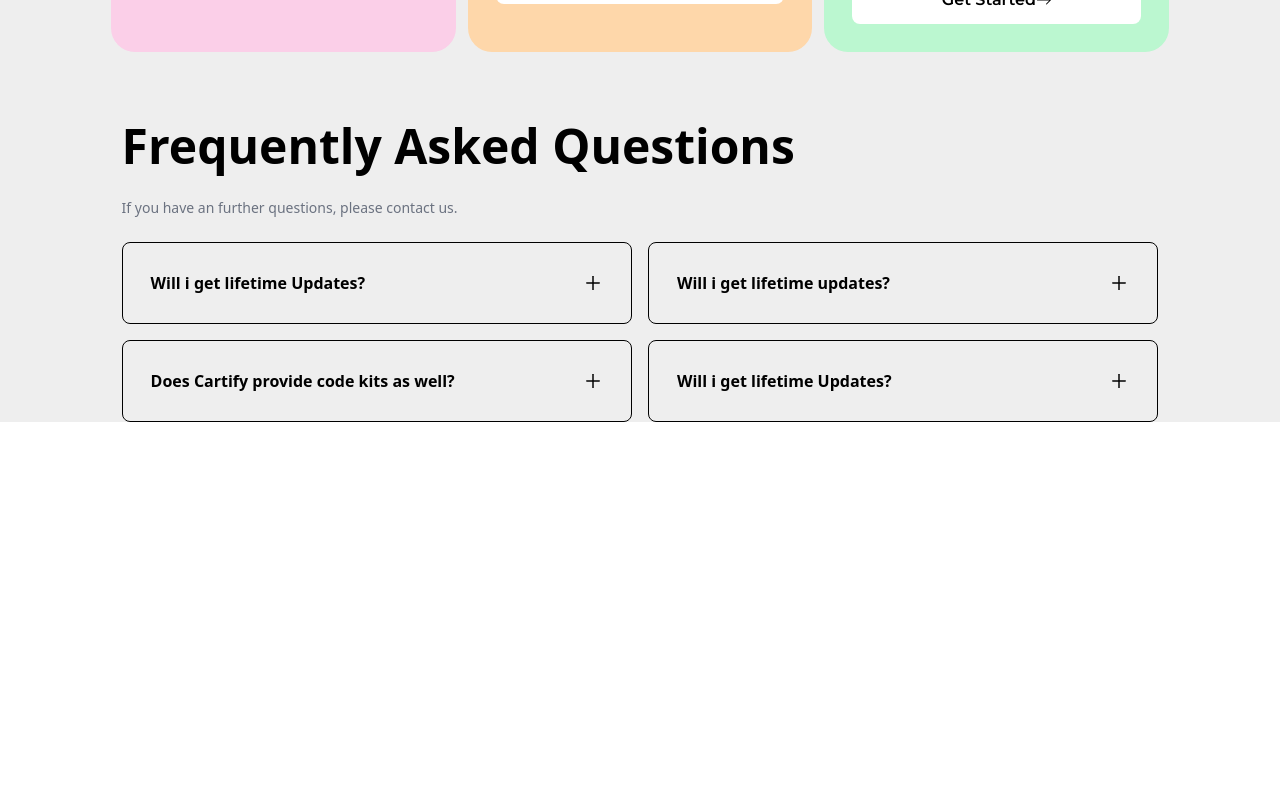
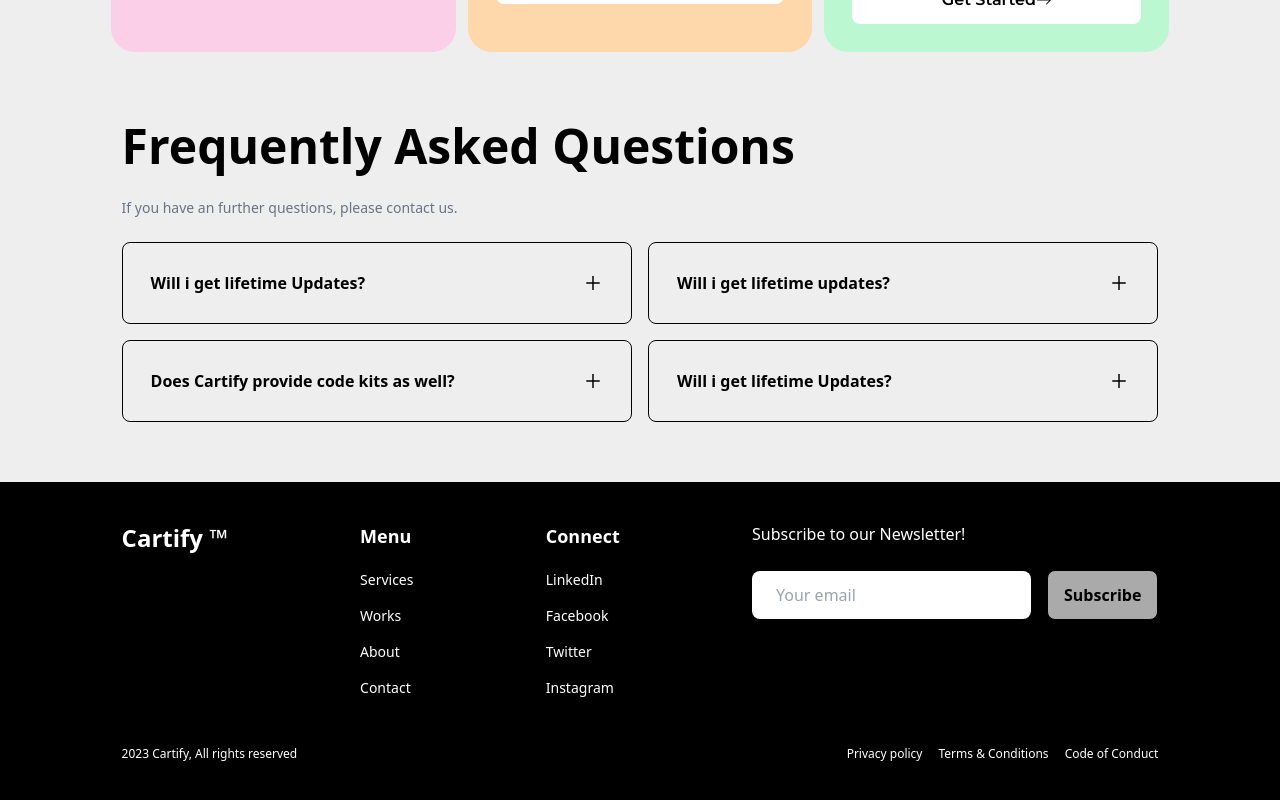
Before and after one commit to Preshstiks/Cartify, a Next.js app: page / in a window 1280 px wide. Shown: the part 2372-3172 px from the top of the page. Before the commit the page ends 2794 px from the top, so only its background shows below. Built offline with nearby package versions, Linux system fonts and the light colour scheme.

Commit message:
changes made

```diff
--- /dev/null
+++ b/components/Footer.js
@@ -0,0 +1,56 @@
+const Footer = () => {
+  return (
+    <div className="bg-black py-10 text-white px-[9.5%] mt-[60px]">
+      <div className="sm:flex block justify-between flex-wrap">
+        <div className="">
+          <div>
+            <h2 className="font-bold text-2xl">Cartify &trade;</h2>
+          </div>
+        </div>
+        <div className="sm:pt-0 pt-4">
+          <h2 className="font-semibold pb-3 text-lg">Menu</h2>
+          <p className="text-sm py-2 font-light">Services</p>
+          <p className="text-sm py-2 font-light">Works</p>
+          <p className="text-sm py-2 font-light">About</p>
+          <p className="text-sm py-2 font-light">Contact</p>
+        </div>
+        <div className="sm:pt-0 pt-4">
+          <h2 className="font-semibold pb-3 text-lg">Connect</h2>
+          <p className="text-sm py-2 font-light">LinkedIn</p>
+          <p className="text-sm py-2 font-light">Facebook</p>
+          <p className="text-sm py-2 font-light">Twitter</p>
+          <p className="text-sm py-2 font-light">Instagram</p>
+        </div>
+        <div className="sm:pt-0 pt-4">
+          <div className="pb-6">
+            <h2>Subscribe to our Newsletter!</h2>
+          </div>
+          <div className="xxs:flex block items-center gap-4">
+            <div className="">
+              <input
+                className="py-[12px] rounded-lg px-6 text-black !outline-none "
+                placeholder="Your email"
+                type="email"
+              />
+            </div>
+            <button className="xxs:mt-0 mt-3 font-bold py-3 border border-black px-4 hover:border-gray-200 text-black hover:bg-transparent hover:text-gray-200 bg-[#aaaaaa] rounded-lg">
+              Subscribe
+            </button>
+          </div>
+        </div>
+      </div>
+      <div className="text-xs flex mt-10 items-center flex-col sm:flex-row sm:justify-between">
+        <div>
+          <span>2023 Cartify, All rights reserved</span>
+        </div>
+        <div className="flex items-center gap-2 xxs:gap-4">
+          <div>Privacy policy</div>
+          <div>Terms & Conditions</div>
+          <div>Code of Conduct</div>
+        </div>
+      </div>
+    </div>
+  );
+};
+
+export default Footer;
--- a/pages/index.js
+++ b/pages/index.js
@@ -1,6 +1,7 @@
 import Background from "@/components/Backgound";
 import Body from "@/components/Body";
 import Faq from "@/components/Faq";
+import Footer from "@/components/Footer";
 import Navbar from "@/components/Navbar";
 import Services from "@/components/Services";
 
@@ -12,6 +13,7 @@ const Home = () => {
       <Body />
       <Services />
       <Faq />
+      <Footer />
     </div>
   );
 };
--- a/tailwind.config.js
+++ b/tailwind.config.js
@@ -18,6 +18,7 @@ module.exports = {
       montserrat: ["Montserrat", "sans-serif"],
     },
     screens: {
+      xxs: "400px",
       xs: "470px",
       sm: "640px",
       // => @media (min-width: 640px) { ... }
```
